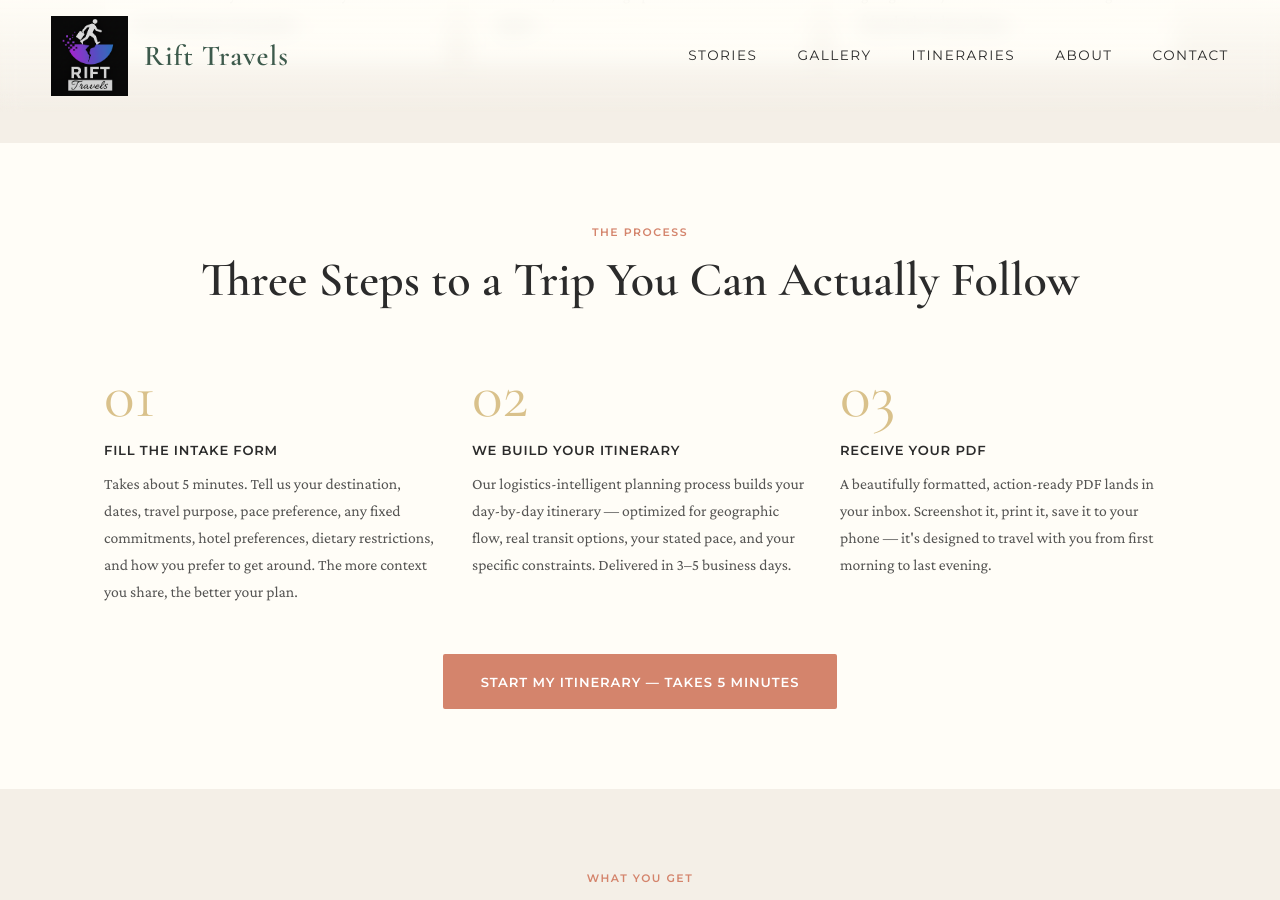
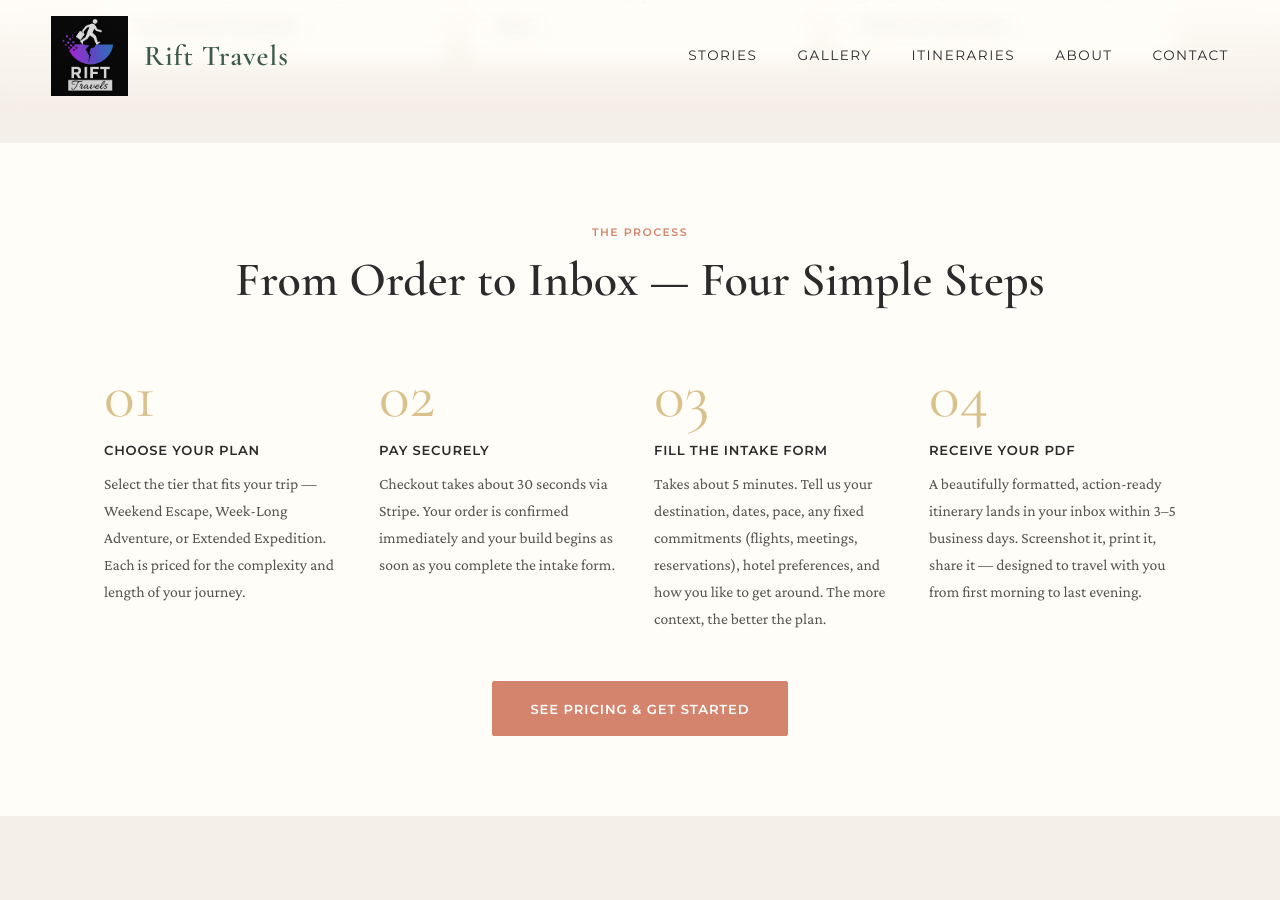
Before and after one commit to riftdigitalllc/RiftTravels.com, a Jekyll site: the page built from custom-travel-itinerary.html, in a window 1280 px wide and 900 px high, scrolled down 2718 px. Built offline with Jekyll 4.4.1, drawn with Linux system fonts in a browser that asks for light colours; a script that is not in the unit is left out; some of the changed text lies outside the part shown.

Commit message:
Add payment-first funnel flow with Stripe + thank-you page
- custom-travel-itinerary.html: How It Works updated to 4 steps
  (Choose Plan → Pay Securely → Fill Intake Form → Receive PDF),
  pricing card CTAs now point to Stripe payment link placeholders,
  #get-started section replaced with 3-tier mini payment card grid,
  Tally form removed (moved to /thank-you/)
- thank-you.html: new post-payment page at /thank-you/ with
  confirmation header, what-happens-next instructions, and
  Tally intake form (loading="eager", form ID 682zRO)

To activate: replace REPLACE_*_LINK placeholders in both files
with real Stripe Payment Link URLs once Stripe is set up.

Co-Authored-By: Claude Sonnet 4.6 <noreply@anthropic.com>

```diff
--- a/custom-travel-itinerary.html
+++ b/custom-travel-itinerary.html
@@ -412,7 +412,8 @@ html { scroll-behavior: smooth; }
 
 /* ===== 5. HOW IT WORKS ===== */
 .cti-steps { display: grid; grid-template-columns: 1fr; gap: 3rem; margin: 0 0 3rem; }
-@media (min-width: 1024px) { .cti-steps { grid-template-columns: repeat(3, 1fr); gap: 2rem; } }
+@media (min-width: 640px)  { .cti-steps { grid-template-columns: repeat(2, 1fr); gap: 2.5rem; } }
+@media (min-width: 1200px) { .cti-steps { grid-template-columns: repeat(4, 1fr); gap: 1.75rem; } }
 .cti-step { display: flex; flex-direction: column; gap: 0.65rem; }
 .cti-step__num {
   font-family: var(--serif-display);
@@ -558,6 +559,40 @@ html { scroll-behavior: smooth; }
 .cti-final-cta .cti-subhead { color: rgba(255,255,255,0.78); opacity: 1; }
 .cti-final-cta__urgency { font-family: var(--sans); font-size: 0.73rem; letter-spacing: 0.05em; color: var(--gold); opacity: 0.82; margin: 0.75rem 0 3rem; }
 .cti-form-wrap { background: rgba(255,255,255,0.06); border-radius: 3px; padding: 1rem; margin-top: 2rem; }
+
+/* ===== 11b. GET-STARTED GRID (3 mini payment cards — replaces Tally form) ===== */
+.cti-gs-grid { display: grid; grid-template-columns: 1fr; gap: 1.25rem; margin-top: 2.5rem; }
+@media (min-width: 640px) { .cti-gs-grid { grid-template-columns: repeat(3, 1fr); } }
+.cti-gs-card {
+  background: rgba(255,255,255,0.08);
+  border: 1px solid rgba(255,255,255,0.16);
+  border-radius: 3px;
+  padding: 2rem 1.5rem;
+  text-align: center;
+  position: relative;
+}
+.cti-gs-card--feat { border-color: var(--gold); background: rgba(201,168,94,0.1); }
+.cti-gs-badge {
+  position: absolute;
+  top: -0.75rem;
+  left: 50%;
+  transform: translateX(-50%);
+  background: var(--gold);
+  color: var(--charcoal);
+  font-family: var(--sans);
+  font-size: 0.58rem;
+  font-weight: 700;
+  letter-spacing: 0.1em;
+  text-transform: uppercase;
+  padding: 0.22rem 0.75rem;
+  border-radius: 2px;
+  white-space: nowrap;
+}
+.cti-gs-tier { font-family: var(--sans); font-size: 0.65rem; font-weight: 700; letter-spacing: 0.1em; text-transform: uppercase; color: var(--gold); margin: 0 0 0.2rem; }
+.cti-gs-duration { font-family: var(--serif-body); font-size: 0.85rem; color: rgba(255,255,255,0.6); margin: 0 0 1rem; }
+.cti-gs-price { font-family: var(--serif-display); font-size: 3rem; font-weight: 600; color: #fff; line-height: 1; margin: 0 0 1.5rem; }
+.cti-gs-price sup { font-size: 1.3rem; vertical-align: super; font-weight: 400; }
+.cti-gs-note { font-family: var(--sans); font-size: 0.65rem; letter-spacing: 0.04em; color: rgba(255,255,255,0.5); margin: 0.75rem 0 0; }
 
 /* ===== 12. GUARANTEE ===== */
 .cti-guarantee { background: var(--sand); padding: 4rem 0; text-align: center; }
@@ -719,31 +754,37 @@ html { scroll-behavior: smooth; }
     <div class="cti-con">
       <div class="cti-section-header">
         <span class="cti-label">The Process</span>
-        <h2 class="cti-h2" id="process-heading">Three Steps to a Trip You Can Actually Follow</h2>
+        <h2 class="cti-h2" id="process-heading">From Order to Inbox — Four Simple Steps</h2>
       </div>
       <div class="cti-steps">
 
         <div class="cti-step">
           <span class="cti-step__num" aria-hidden="true">01</span>
-          <h3>Fill the Intake Form</h3>
-          <p>Takes about 5 minutes. Tell us your destination, dates, travel purpose, pace preference, any fixed commitments, hotel preferences, dietary restrictions, and how you prefer to get around. The more context you share, the better your plan.</p>
+          <h3>Choose Your Plan</h3>
+          <p>Select the tier that fits your trip — Weekend Escape, Week-Long Adventure, or Extended Expedition. Each is priced for the complexity and length of your journey.</p>
         </div>
 
         <div class="cti-step">
           <span class="cti-step__num" aria-hidden="true">02</span>
-          <h3>We Build Your Itinerary</h3>
-          <p>Our logistics-intelligent planning process builds your day-by-day itinerary — optimized for geographic flow, real transit options, your stated pace, and your specific constraints. Delivered in 3–5 business days.</p>
+          <h3>Pay Securely</h3>
+          <p>Checkout takes about 30 seconds via Stripe. Your order is confirmed immediately and your build begins as soon as you complete the intake form.</p>
         </div>
 
         <div class="cti-step">
           <span class="cti-step__num" aria-hidden="true">03</span>
+          <h3>Fill the Intake Form</h3>
+          <p>Takes about 5 minutes. Tell us your destination, dates, pace, any fixed commitments (flights, meetings, reservations), hotel preferences, and how you like to get around. The more context, the better the plan.</p>
+        </div>
+
+        <div class="cti-step">
+          <span class="cti-step__num" aria-hidden="true">04</span>
           <h3>Receive Your PDF</h3>
-          <p>A beautifully formatted, action-ready PDF lands in your inbox. Screenshot it, print it, save it to your phone — it's designed to travel with you from first morning to last evening.</p>
+          <p>A beautifully formatted, action-ready itinerary lands in your inbox within 3–5 business days. Screenshot it, print it, share it — designed to travel with you from first morning to last evening.</p>
         </div>
 
       </div>
       <div class="cti-steps-cta">
-        <a href="#get-started" class="cti-btn cti-btn--primary">Start My Itinerary — Takes 5 Minutes</a>
+        <a href="#get-started" class="cti-btn cti-btn--primary">See Pricing &amp; Get Started</a>
       </div>
     </div>
   </section>
@@ -877,7 +918,8 @@ html { scroll-behavior: smooth; }
             <li>Transit guidance and rideshare notes</li>
             <li>One free revision round</li>
           </ul>
-          <a href="#get-started" class="cti-btn cti-btn--ghost cti-btn--full">Plan My Weekend</a>
+          <!-- REPLACE href WITH YOUR STRIPE PAYMENT LINK FOR $15 WEEKEND TIER -->
+          <a href="https://buy.stripe.com/REPLACE_WEEKEND_LINK" class="cti-btn cti-btn--ghost cti-btn--full">Plan My Weekend</a>
         </article>
 
         <article class="cti-price-card cti-price-card--feat">
@@ -894,7 +936,8 @@ html { scroll-behavior: smooth; }
             <li>Opening-hour-verified scheduling</li>
             <li>Priority build queue</li>
           </ul>
-          <a href="#get-started" class="cti-btn cti-btn--primary cti-btn--full">Plan My Week</a>
+          <!-- REPLACE href WITH YOUR STRIPE PAYMENT LINK FOR $29 WEEK-LONG TIER -->
+          <a href="https://buy.stripe.com/REPLACE_WEEK_LINK" class="cti-btn cti-btn--primary cti-btn--full">Plan My Week</a>
         </article>
 
         <article class="cti-price-card">
@@ -909,7 +952,8 @@ html { scroll-behavior: smooth; }
             <li>Visa and logistics notes</li>
             <li>Pre-build consult included</li>
           </ul>
-          <a href="#get-started" class="cti-btn cti-btn--ghost cti-btn--full">Plan My Expedition</a>
+          <!-- REPLACE href WITH YOUR STRIPE PAYMENT LINK FOR $59 EXTENDED TIER -->
+          <a href="https://buy.stripe.com/REPLACE_EXTENDED_LINK" class="cti-btn cti-btn--ghost cti-btn--full">Plan My Expedition</a>
         </article>
 
       </div>
@@ -1043,27 +1087,49 @@ html { scroll-behavior: smooth; }
     </div>
   </section>
 
-  <!-- ░░░ 11. FINAL CTA + FORM ░░░ -->
+  <!-- ░░░ 11. FINAL CTA — CHOOSE YOUR PLAN & PAY ░░░ -->
   <section class="cti-section cti-final-cta" id="get-started" aria-labelledby="cta-heading">
     <div class="cti-con--narrow" style="text-align: center;">
       <span class="cti-label">Get Started</span>
       <h2 class="cti-h2" id="cta-heading" style="color: #fff; margin-bottom: 1.25rem;">Ready for a Trip Designed<br>Around You — Not a Template?</h2>
-      <p class="cti-subhead">Fill out the intake form below. Takes about 5 minutes. We'll review your details and start building your plan.</p>
+      <p class="cti-subhead">Choose your plan below. After checkout, you'll complete a 5-minute intake form — then we build your itinerary and deliver it to your inbox.</p>
       <p class="cti-final-cta__urgency">Currently accepting orders for March &amp; April departures — 12 new itineraries per week.</p>
     </div>
     <div class="cti-con">
-      <div class="cti-form-wrap">
-        <iframe
-          data-tally-src="https://tally.so/r/682zRO"
-          loading="lazy"
-          width="100%"
-          height="1400"
-          frameborder="0"
-          marginheight="0"
-          marginwidth="0"
-          title="Rift Travels Custom Itinerary Intake Form">
-        </iframe>
+      <div class="cti-gs-grid">
+
+        <div class="cti-gs-card">
+          <p class="cti-gs-tier">Weekend Escape</p>
+          <p class="cti-gs-duration">2–3 Day Trips</p>
+          <p class="cti-gs-price"><sup>$</sup>15</p>
+          <!-- REPLACE href WITH YOUR STRIPE PAYMENT LINK FOR $15 WEEKEND TIER -->
+          <a href="https://buy.stripe.com/REPLACE_WEEKEND_LINK" class="cti-btn cti-btn--ghost cti-btn--full">Pay &amp; Get Started</a>
+          <p class="cti-gs-note">Secure checkout via Stripe · Intake form unlocked after payment</p>
+        </div>
+
+        <div class="cti-gs-card cti-gs-card--feat">
+          <span class="cti-gs-badge">Most Popular</span>
+          <p class="cti-gs-tier">Week-Long Adventure</p>
+          <p class="cti-gs-duration">7–10 Day Trips</p>
+          <p class="cti-gs-price"><sup>$</sup>29</p>
+          <!-- REPLACE href WITH YOUR STRIPE PAYMENT LINK FOR $29 WEEK-LONG TIER -->
+          <a href="https://buy.stripe.com/REPLACE_WEEK_LINK" class="cti-btn cti-btn--primary cti-btn--full">Pay &amp; Get Started</a>
+          <p class="cti-gs-note">Secure checkout via Stripe · Intake form unlocked after payment</p>
+        </div>
+
+        <div class="cti-gs-card">
+          <p class="cti-gs-tier">Extended Expedition</p>
+          <p class="cti-gs-duration">Multi-Week Trips</p>
+          <p class="cti-gs-price"><sup>$</sup>59</p>
+          <!-- REPLACE href WITH YOUR STRIPE PAYMENT LINK FOR $59 EXTENDED TIER -->
+          <a href="https://buy.stripe.com/REPLACE_EXTENDED_LINK" class="cti-btn cti-btn--ghost cti-btn--full">Pay &amp; Get Started</a>
+          <p class="cti-gs-note">Secure checkout via Stripe · Intake form unlocked after payment</p>
+        </div>
+
       </div>
+      <p style="text-align: center; font-family: var(--sans); font-size: 0.72rem; letter-spacing: 0.04em; color: rgba(255,255,255,0.42); margin-top: 2rem;">
+        🔒 Secure payment via Stripe &nbsp;·&nbsp; 100% satisfaction guarantee &nbsp;·&nbsp; One free revision included
+      </p>
     </div>
   </section>
 
```
Also changed, not shown: other parts of custom-travel-itinerary.html (+1 -10 lines), thank-you.html (added, +295 -0 lines).
